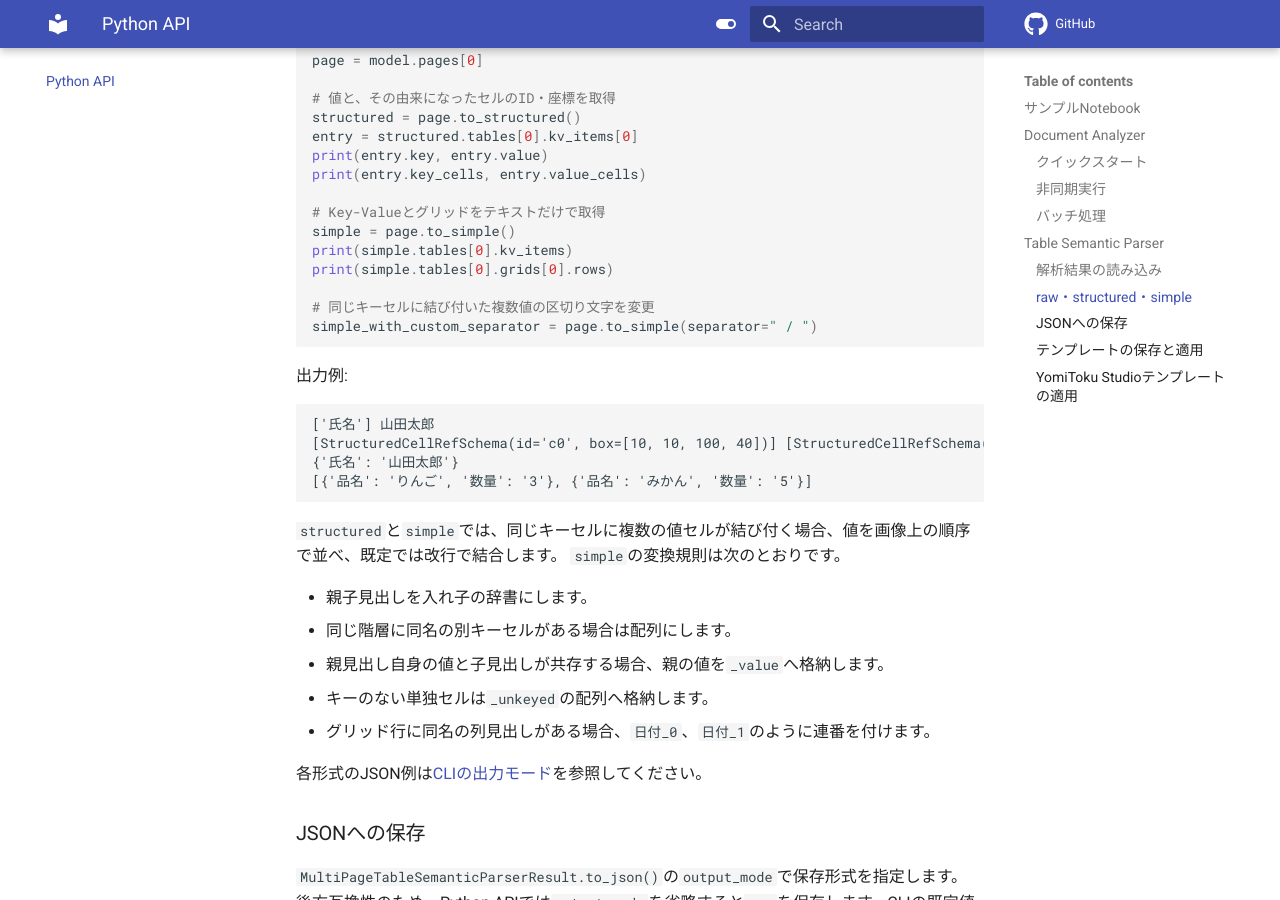
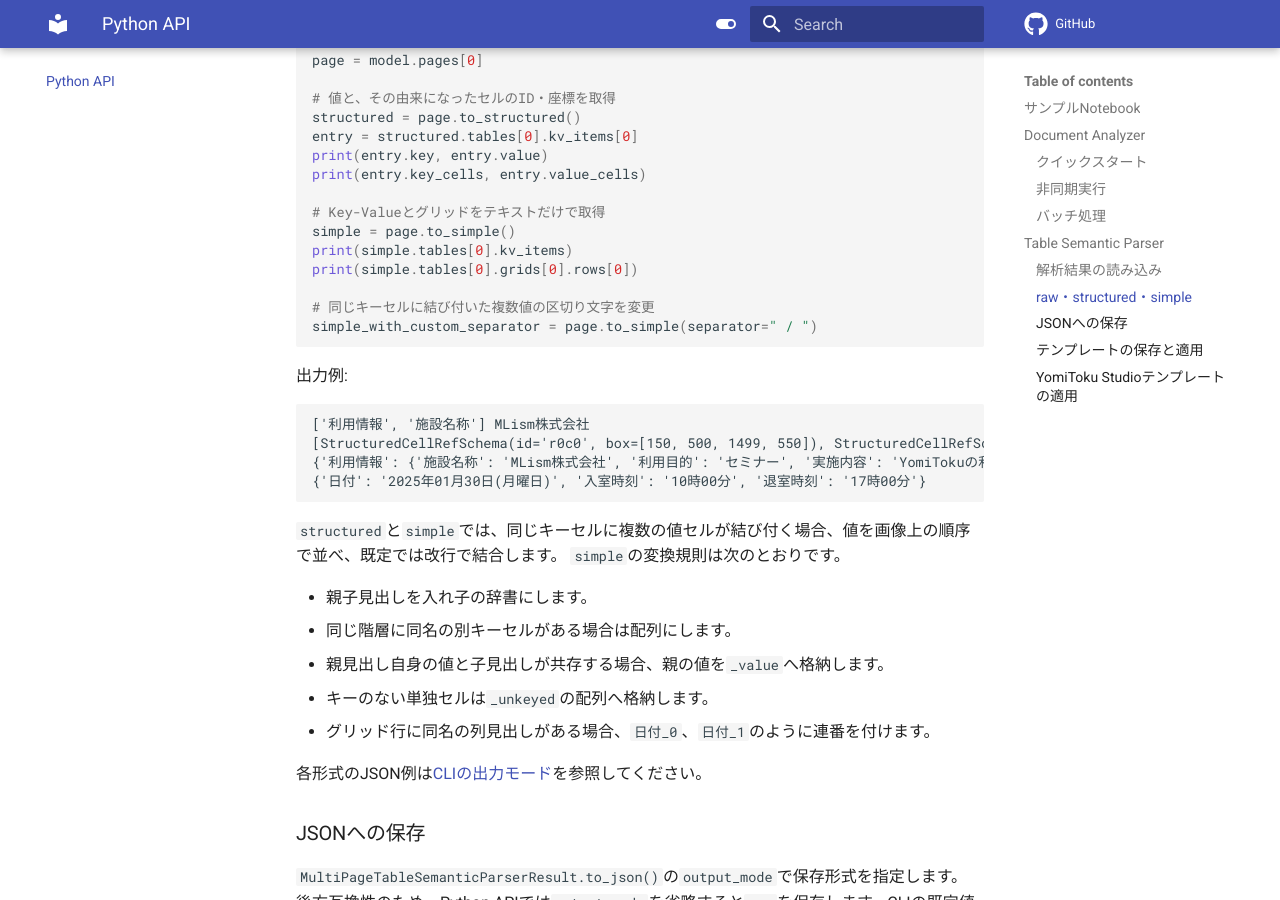
Before and after one commit to MLism-Inc/yomitoku-client, an MkDocs documentation site: the page built from docs/module-usage.md, in a window 1280 px wide and 900 px high, scrolled down 5800 px. Built offline with MkDocs 1.6.1 and Material for MkDocs 9.7.7, drawn with Linux system fonts in a browser that asks for light colours; comment, search, counter and statistics services are not loaded; some of the changed text lies outside the part shown.

Commit message:
docs: match TSP examples to live output

````diff
--- a/docs/module-usage.md
+++ b/docs/module-usage.md
@@ -211,7 +211,7 @@
 model = parse_table_semantic_parser(result)
 
 table = model.pages[0].tables[0]
-print(table.find_cell_by_id("c0").contents)    # セルのテキスト
+print(table.find_cell_by_id("r0c0").contents)  # セルのテキスト
 print(table.kv_items[0].key, table.kv_items[0].value)  # いずれもセルID
 
 # Python APIのto_json()はrawが既定
@@ -221,8 +221,8 @@
 出力例:
 
 ```text
-氏名
-['c0'] c1
+利用情報
+['r0c0', 'r1c0'] r1c1
 ```
 
 `model.pages`はページ番号をキー、`TableSemanticParserResult`を値とする辞書です。
@@ -261,7 +261,7 @@
 # Key-Valueとグリッドをテキストだけで取得
 simple = page.to_simple()
 print(simple.tables[0].kv_items)
-print(simple.tables[0].grids[0].rows)
+print(simple.tables[0].grids[0].rows[0])
 
 # 同じキーセルに結び付いた複数値の区切り文字を変更
 simple_with_custom_separator = page.to_simple(separator=" / ")
@@ -270,10 +270,10 @@
 出力例:
 
 ```text
-['氏名'] 山田太郎
-[StructuredCellRefSchema(id='c0', box=[10, 10, 100, 40])] [StructuredCellRefSchema(id='c1', box=[100, 10, 400, 40])]
-{'氏名': '山田太郎'}
-[{'品名': 'りんご', '数量': '3'}, {'品名': 'みかん', '数量': '5'}]
+['利用情報', '施設名称'] MLism株式会社
+[StructuredCellRefSchema(id='r0c0', box=[150, 500, 1499, 550]), StructuredCellRefSchema(id='r1c0', box=[150, 550, 364, 645])] [StructuredCellRefSchema(id='r1c1', box=[365, 550, 1499, 645])]
+{'利用情報': {'施設名称': 'MLism株式会社', '利用目的': 'セミナー', '実施内容': 'YomiTokuの利用方法に関する説明会'}}
+{'日付': '2025年01月30日(月曜日)', '入室時刻': '10時00分', '退室時刻': '17時00分'}
 ```
 
 `structured`と`simple`では、同じキーセルに複数の値セルが結び付く場合、値を画像上の順序で並べ、既定では改行で結合します。
````
